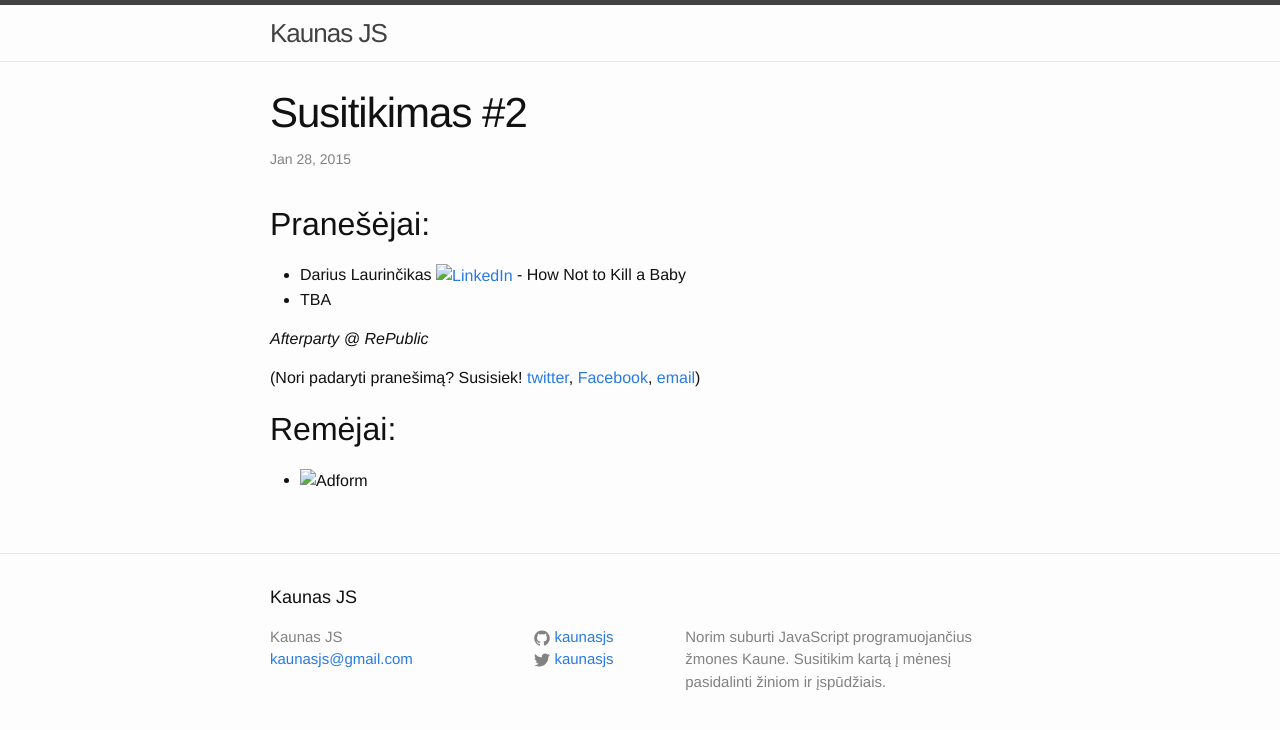
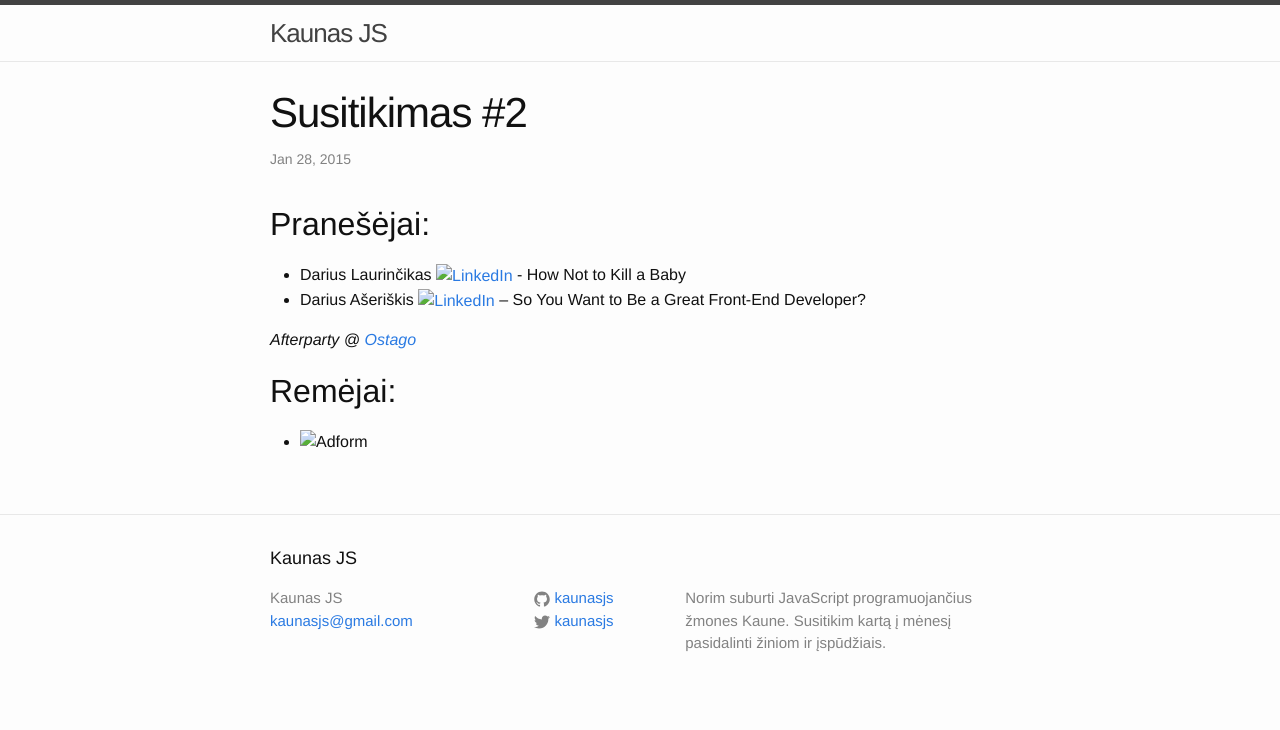
Before and after one commit to kaunasjs/website, a Jekyll site: the page built from _posts/2015-01-28-susitikimas-#2.markdown, in a window 1280 px wide. Shown: the top 730 px of the page. Built offline with Jekyll 4.4.1, drawn with Linux system fonts in a browser that asks for light colours.

Commit message:
Update 2nd event info

```diff
--- a/_posts/2015-01-28-susitikimas-#2.markdown
+++ b/_posts/2015-01-28-susitikimas-#2.markdown
@@ -8,11 +8,9 @@ categories: jekyll update
 ## Pranešėjai:
 
  * Darius Laurinčikas [![LinkedIn](img/icon-linkedin.png)](https://www.linkedin.com/in/darxx) - How Not to Kill a Baby
- * TBA
+ * Darius Ašeriškis [![LinkedIn](img/icon-linkedin.png)](https://www.linkedin.com/pub/darius-ašeriškis/53/553/232) – So You Want to Be a Great Front-End Developer?
 
-*Afterparty @ RePublic*
-
-(Nori padaryti pranešimą? Susisiek! [twitter](https://twitter.com/kaunasjs), [Facebook](https://www.facebook.com/pages/Kaunas-JS/311244849069145?ref=aymt_homepage_panel), [email](mailto:simonasjoncys@gmail.com))
+*Afterparty @ [Ostago](https://www.facebook.com/ostagoLT)*
 
 ## Remėjai:
 
```
